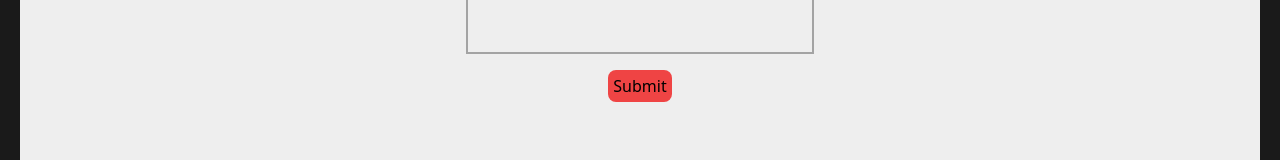
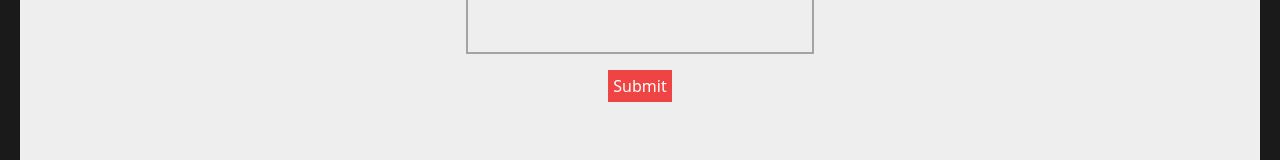
Before and after one commit to a-jwc/nicenoise, a React (Create React App) app: page /better in a window 1280 px wide. Shown: the part 182-342 px from the top of the page. Built offline with nearby package versions, Linux system fonts and the light colour scheme.

Commit message:
add cursor hover

```diff
--- a/src/routes/SoundBetter.tsx
+++ b/src/routes/SoundBetter.tsx
@@ -43,18 +43,18 @@ export const SoundBetter = () => {
 				<h1 className="text-center text-2xl font-bold p-4">Sound Better</h1>
 				<div className="h-screen p-4 mx-auto">
 					<form className="flex flex-col" onSubmit={handleSubmit}>
-						<label className="flex flex-col place-self-center border-2 border-neutral-400 p-4 text-center">
+						<label className="flex flex-col place-self-center border-2 border-neutral-400 p-4 text-center hover:cursor-pointer">
 							Upload
 							<input
 								type="file"
 								accept="audio/mp3, audio/wav"
-								className="mt-2 opacity-0"
+								className="mt-2 opacity-0 hover:cursor-pointer"
 								onChange={(e) => handleFileUpload(e)}
 							/>
 						</label>
 						<input
 							type="submit"
-							className="place-self-center w-16 h-8 bg-red-500 m-4 rounded-lg"
+							className="place-self-center w-16 h-8 bg-red-500 m-4 text-white hover:cursor-pointer"
 						/>
 					<div className="flex flex-row gap-4 mx-auto">
 						<div>
```
